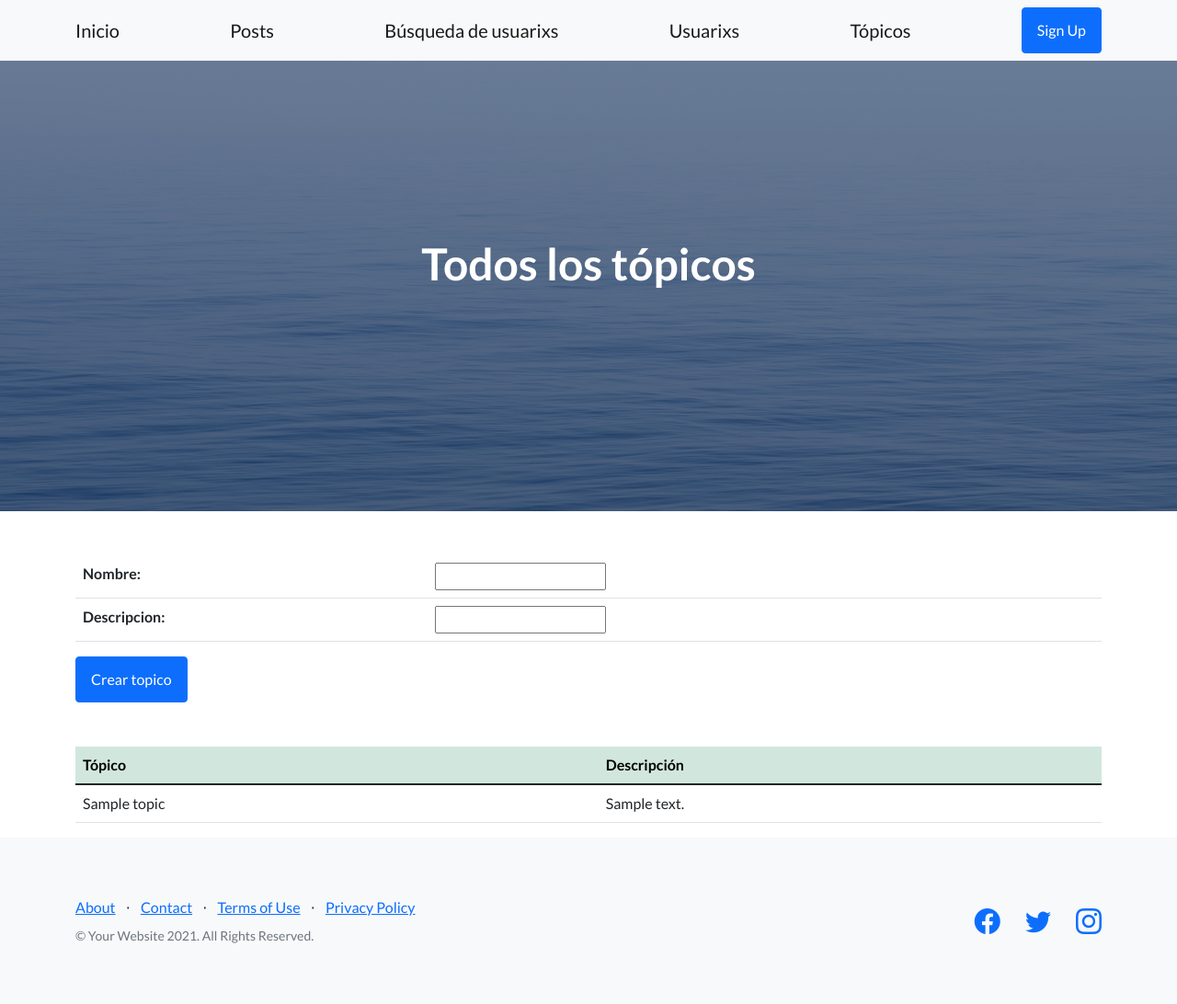
After one commit to tyzurc/Entrega1Cruz, a Django app: page /blog/topics/ in a window 1280 px wide. The commit adds this page. Shown: the whole page at 92% size. Run offline with Django 4.2, Linux system fonts and the light colour scheme; tables that the repository leaves empty hold one stand-in row (values such as "Sample post"); some libraries are stand-ins or nearby versions.

Commit message:
Agregado último modelo con su respectivo formulario y vista

```diff
--- a/blog_coder/blog/admin.py
+++ b/blog_coder/blog/admin.py
@@ -4,3 +4,4 @@ from blog.models import *
 
 admin.site.register(Post)
 admin.site.register(User)
+admin.site.register(Topic)
--- a/blog_coder/blog/forms.py
+++ b/blog_coder/blog/forms.py
@@ -10,3 +10,7 @@ class UsersForm(forms.Form):
     nombre = forms.CharField(max_length=60)
     user_name = forms.CharField(max_length=60)
     email = forms.CharField(max_length=60)
+
+class TopicsForm(forms.Form):
+    nombre = forms.CharField(max_length=60)
+    descripcion = forms.CharField(max_length=120)
--- a/blog_coder/blog/models.py
+++ b/blog_coder/blog/models.py
@@ -16,3 +16,8 @@ class User(models.Model):
     user_name = models.CharField(max_length=60, unique=True)
     email = models.CharField(max_length=60)
     password = models.CharField(max_length=60, default="Password")
+
+class Topic(models.Model):
+    id = models.AutoField(primary_key=True)
+    nombre = models.CharField(max_length=60)
+    descripcion = models.CharField(max_length=120)
--- a/blog_coder/blog/templates/blog/base.html
+++ b/blog_coder/blog/templates/blog/base.html
@@ -24,8 +24,9 @@
             <div class="container">
                 <a class="navbar-brand" href="{% url 'Inicio' %}">Inicio</a>
                 <a class="navbar-brand" href="{% url 'Posts' %}">Posts</a>
+                <a class="navbar-brand" href="{% url 'BuscarUser' %}">Búsqueda de usuarixs</a>
                 <a class="navbar-brand" href="{% url 'Usuarixs' %}">Usuarixs</a>
-                <a class="navbar-brand" href="{% url 'BuscarUser' %}">Búsqueda de usuarixs</a>
+                <a class="navbar-brand" href="{% url 'Topics' %}">Tópicos</a>
                 <a class="btn btn-primary" href="#signup">Sign Up</a>
             </div>
         </nav>
--- /dev/null
+++ b/blog_coder/blog/templates/blog/topics.html
@@ -0,0 +1,39 @@
+{% extends 'blog/base.html' %}
+
+{% block main_content %}
+
+<div class="container mt-5">
+    {% if formulario.errors %}
+    <p style="color: red"> Hay errores en los datos cargados </p>
+    {% endif %}
+
+    <form action="/blog/topics/" method="POST" class="form-group">
+        {% csrf_token %}
+        <table class="table">
+            {{formulario.as_table}}
+        </table>
+        <input type="submit" value="Crear topico" class="btn btn-primary">
+    </form>
+</div>
+
+<div class="container mt-5">
+    <table class="table">
+        <thead>
+            <tr>
+                <th class="table-success">Tópico</th>
+                <th class="table-success">Descripción</th>
+            </tr>
+        </thead>
+
+        <tbody>
+            {% for topic in topics %}
+                <tr>
+                    <td>{{topic.nombre}}</td>
+                    <td>{{topic.descripcion}}</td>
+                </tr>
+            {% endfor %}
+        </tbody>
+    </table>
+</div>
+
+{% endblock main_content %}
--- a/blog_coder/blog/urls.py
+++ b/blog_coder/blog/urls.py
@@ -5,5 +5,6 @@ urlpatterns = [
     path('', inicio, name="Inicio"),
     path('posts/', posts, name="Posts"),
     path('users/', users, name="Usuarixs"),
-    path('buscaruser/', search_user, name="BuscarUser")
+    path('buscaruser/', search_user, name="BuscarUser"),
+    path('topics/', topics, name="Topics"),
 ]
--- a/blog_coder/blog/views.py
+++ b/blog_coder/blog/views.py
@@ -58,3 +58,22 @@ def search_user(request):
             print(exc)
             error = "No existe ese usuarix"
     return render(request, 'blog/search_user.html', {"error": error, "title": "Búsqueda de usuarixs", "message": "Búsqueda de usuarixs"})
+
+def topics(request):
+    topics = Topic.objects.all()
+
+    if request.method == "POST":
+        formulario = TopicsForm(request.POST)
+
+        if formulario.is_valid():
+            data = formulario.cleaned_data
+
+            topic = Topic(nombre=data['nombre'], descripcion=data['descripcion'])
+            topic.save()
+
+            formulario = TopicsForm()
+            return render(request, 'blog/topics.html', {"topics": topics, "title": "Topicos", "message": "Todos los tópicos", "formulario": formulario})
+
+    else:
+        formulario = TopicsForm()
+        return render(request, 'blog/topics.html', {"topics": topics, "title": "Topicos", "message": "Todos los tópicos", "formulario": formulario})
```
Also changed, not shown: blog_coder/blog/migrations/0010_topic.py (added), blog_coder/blog/templates/blog/search_topics.html (added).
